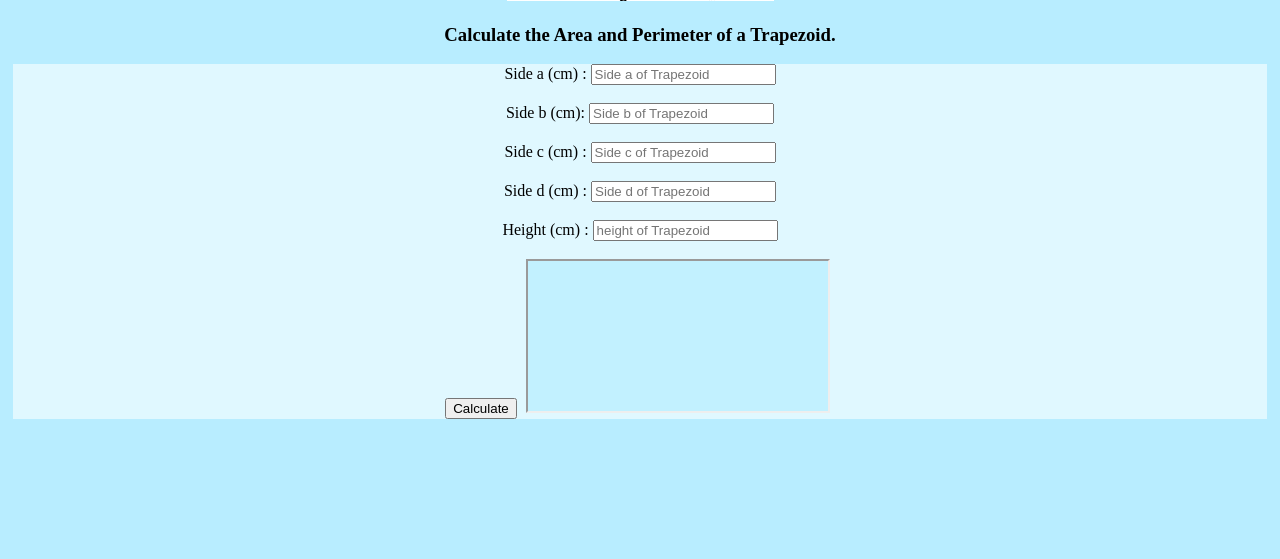
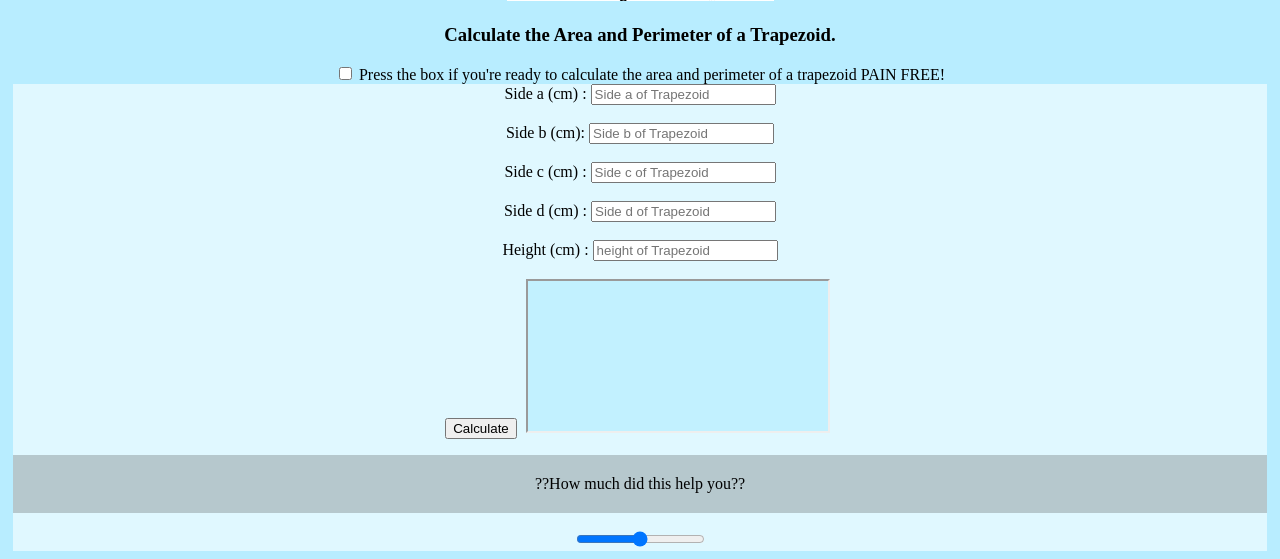
Before and after one commit to ICS20-Programming-StellaS/Assign-02-PHP-Calculations, a PHP site: page / in a window 1280 px wide. Shown: the part 503-1062 px from the top of the page. Before the commit the page ends 922 px from the top, so only its background shows below. Run offline with PHP 8.4, Linux system fonts and the light colour scheme.

Commit message:
completed Assign-02-PHP-Calculations

```diff
--- a/css/style.css
+++ b/css/style.css
@@ -17,6 +17,7 @@ h1 {
 
 p {
 	background-color: #b6c8cd;
+  padding: 20px;
 }
 
 
--- a/index.php
+++ b/index.php
@@ -21,6 +21,7 @@
     <title>Calculating Area and Perimeter of a Trapezoid</title>
   </head>
 
+
   <center><body>
 
 		<!-- php echo to print the html to the page -->
@@ -34,26 +35,38 @@
 			echo "<h3>Calculate the Area and Perimeter of a Trapezoid.</h3>";
 		?>
 
+    <label class="mdl-checkbox mdl-js-checkbox mdl-js-ripple-effect" for="checkbox-2">
+  <input type="checkbox" id="checkbox-2" class="mdl-checkbox__input">
+  <span class="mdl-checkbox__label">Press the box if you're ready to calculate the area and perimeter of a trapezoid PAIN FREE!</span>
+</label>
+
     <!-- Values for calculating area and perimeter of trapezoid-->
     <form action="./results.php" method="post" target="results">
       <label for=SideA">Side a (cm) :</label>
-      <input type="number"  name="sideA" id="sideA" placeholder="Side a of Trapezoid" name="sideA"><br><br>
+      <input type="text"  name="sideA" id="sideA" placeholder="Side a of Trapezoid" name="sideA"><br><br>
 
             <label for=SideB">Side b (cm):</label>
-      <input type="number"  name="sideB" id="sideB" placeholder="Side b of Trapezoid" name="sideB"><br><br>
+      <input type="text"  name="sideB" id="sideB" placeholder="Side b of Trapezoid" name="sideB"><br><br>
 
             <label for=SideC">Side c (cm) :</label>
-      <input type="number"  name="sideC" id="sideC" placeholder="Side c of Trapezoid" name="sideC"><br><br>
+      <input type="text"  name="sideC" id="sideC" placeholder="Side c of Trapezoid" name="sideC"><br><br>
 
             <label for=SideD">Side d (cm) :</label>
-      <input type="number"  name="sideD" id="sideD" placeholder="Side d of Trapezoid" name="sideD"><br><br>
+      <input type="text"  name="sideD" id="sideD" placeholder="Side d of Trapezoid" name="sideD"><br><br>
 
             <label for=Height">Height (cm) :</label>
-      <input type="number"  name="height" id="height" placeholder="height of Trapezoid" name="height"><br><br>
+      <input type="text"  name="height" id="height" placeholder="height of Trapezoid" name="height"><br><br>
 
       <input type="submit" value="Calculate">
     <!-- iframe for the results to show on the web page. -->
       <iframe id="results" name="results">
       </iframe>
+
+
+      <p>??How much did this help you??</p>
+    <!-- Slider with Starting Value -->
+    <input class="mdl-slider mdl-js-slider" type="range"
+      min="0" max="100" value="50" tabindex="0">
+
   </body></center>
 </html>
--- a/results.php
+++ b/results.php
@@ -5,6 +5,8 @@
 	$SideC = $_POST['sideC'];
 	$SideD = $_POST['sideD'];
   $Height = $_POST['height'];
+?>
+<?php
 	// calculate the area and perimeter
 	$Area = ($SideA + $SideB) * $Height/2
 ?>
```
